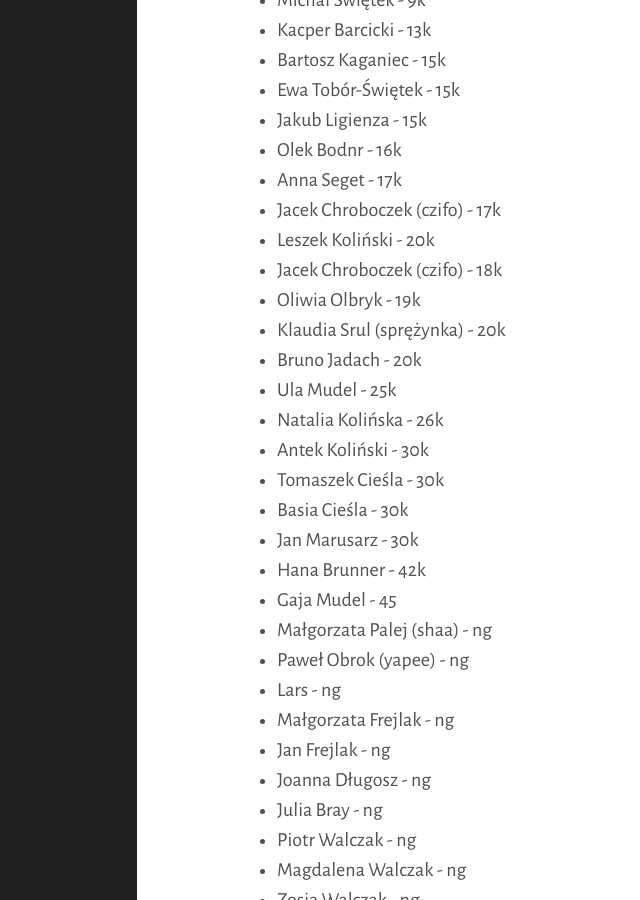
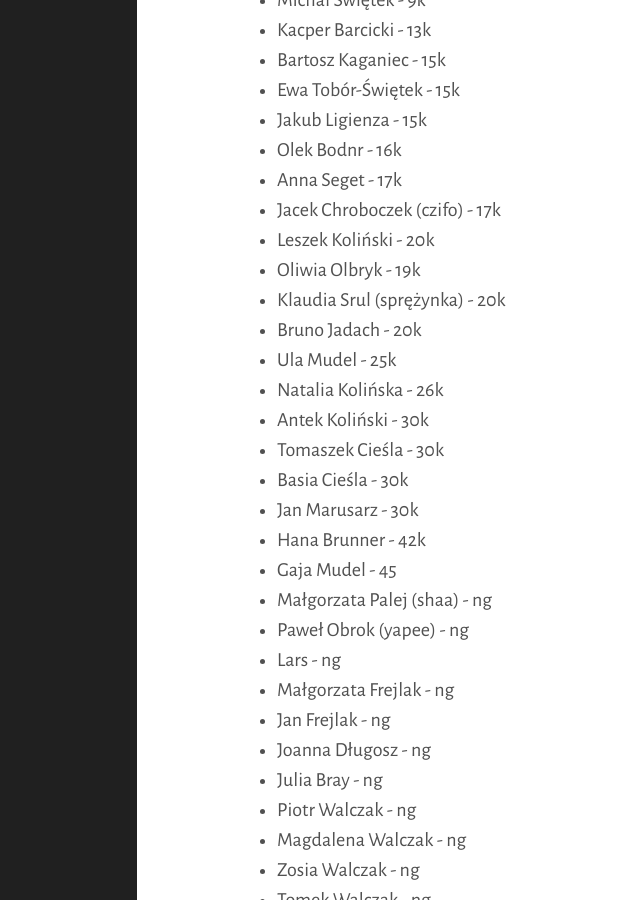
Before and after one commit to tasuki/lsg, a Jekyll site: the page built from _pages/zarejestrowani.md, in a window 1280 px wide and 900 px high, scrolled down 1035 px. Shown: the whole window, without its empty margins (223-863 px from the left). Built offline with Jekyll 4.4.1, drawn with Linux system fonts in a browser that asks for light colours.

Commit message:
Update zarejestrowani.md

```diff
--- a/_pages/zarejestrowani.md
+++ b/_pages/zarejestrowani.md
@@ -45,7 +45,6 @@ Zarejestrowani uczestnicy, mniej więcej według stopnia:
 - Anna Seget - 17k
 - Jacek Chroboczek (czifo) - 17k
 - Leszek Koliński - 20k
-- Jacek Chroboczek (czifo) - 18k
 - Oliwia Olbryk - 19k
 - Klaudia Srul (sprężynka) - 20k
 - Bruno Jadach - 20k
```
